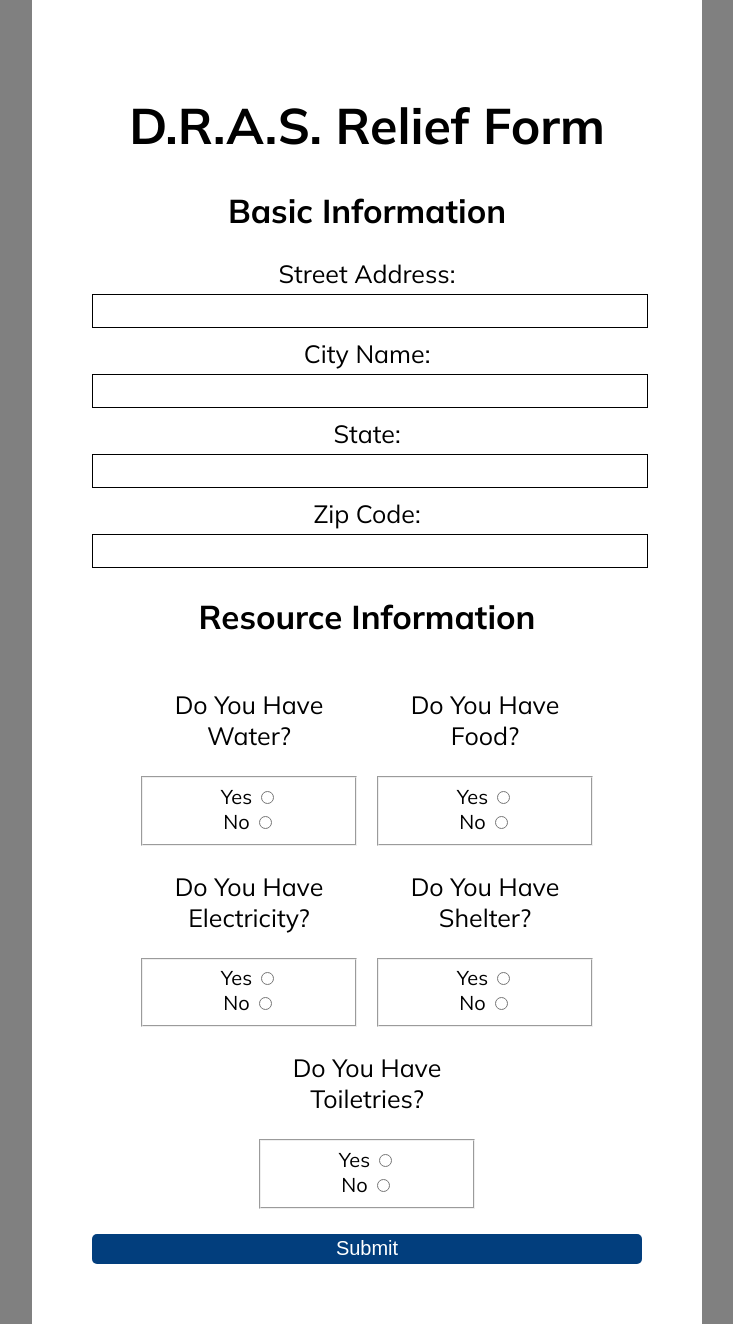
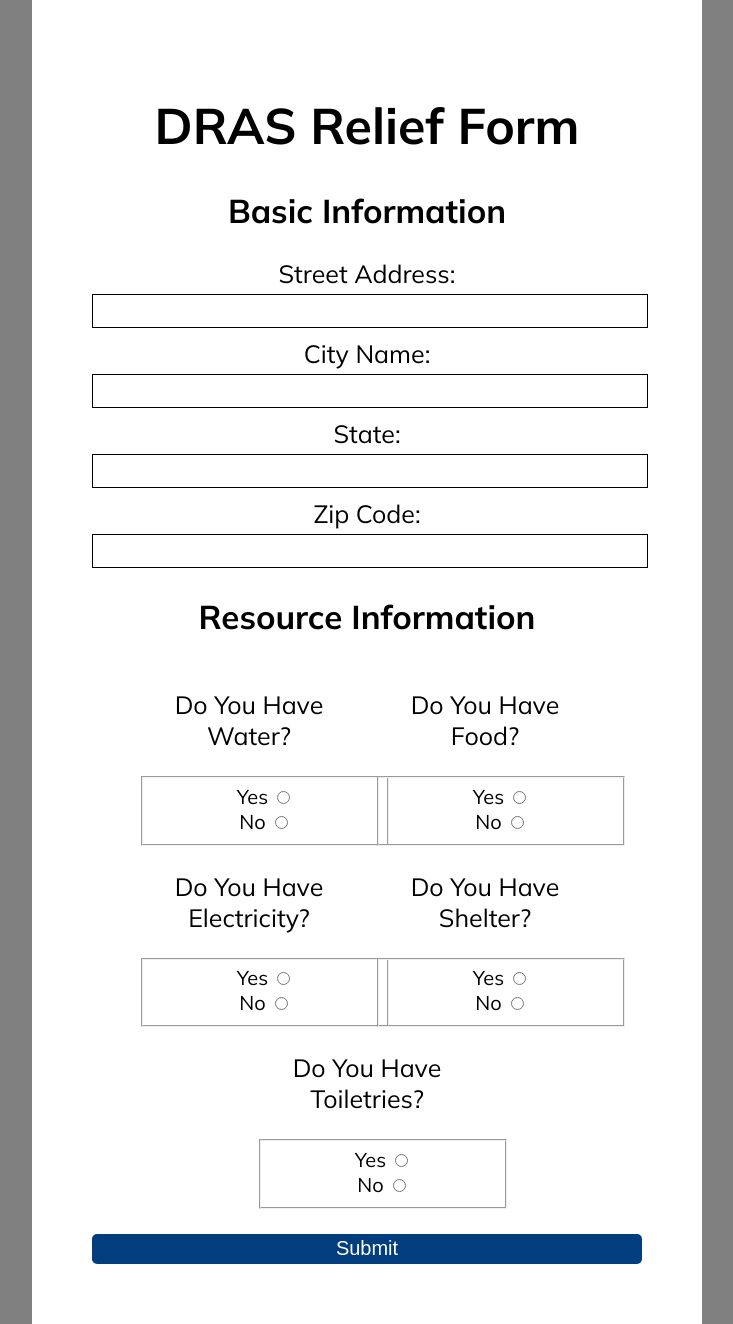
Before and after one commit to noah-hanka/globhack22, a Flask app: template templates/form.html in a window 1280 px wide. Shown: the whole page, without its empty margins (273-1006 px from the left). Run offline with Flask 2, Linux system fonts and the light colour scheme; the template is opened without the code that fills it, so the values that code supplies are empty.

Commit message:
title update

```diff
--- a/static/form.css
+++ b/static/form.css
@@ -72,3 +72,7 @@ form button {
     margin: 0 .5rem 0 .5rem;
     width: 40%;
 }
+
+fieldset {
+    width: 100%;
+}
--- a/templates/admin.html
+++ b/templates/admin.html
@@ -4,7 +4,7 @@
     <meta charset="UTF-8">
     <meta http-equiv="X-UA-Compatible" content="IE=edge">
     <meta name="viewport" content="width=device-width, initial-scale=1.0">
-    <title>D.R.A.S Administrator</title>
+    <title>DRAS Administrator</title>
     <link rel="stylesheet" href="static/base.css">
     <link rel="stylesheet" href="static/admin.css">
     <link rel="preconnect" href="https://fonts.googleapis.com">
@@ -14,7 +14,7 @@
 <body>
     <div id="mainpage">
         <header>
-            <div>D.R.A.S Administrator Page</div>
+            <div>DRAS Administrator Page</div>
             <form action="/admin" method="post">
                 <input type="hidden" name="email" id="" value=email>
                 <input type="hidden" name='password' value=password>
--- a/templates/adminlogin.html
+++ b/templates/adminlogin.html
@@ -3,7 +3,7 @@
     <head>
         <meta charset="UTF-8">
         <meta name="viewport" content="width=device-width, initial-scale=1.0">
-        <title>D.R.A.S Admin Login</title>
+        <title>DRAS Admin Login</title>
         <link rel="stylesheet" href="../static/adminlogin.css">
         <link rel="stylesheet" href="static/base.css">
         <link rel="preconnect" href="https://fonts.googleapis.com">
--- a/templates/complete.html
+++ b/templates/complete.html
@@ -4,7 +4,7 @@
     <meta charset="UTF-8">
     <meta http-equiv="X-UA-Compatible" content="IE=edge">
     <meta name="viewport" content="width=device-width, initial-scale=1.0">
-    <title>D.R.A.S Form Complete</title>
+    <title>DRAS Form Complete</title>
     <link rel="stylesheet" href="static/base.css">
     <link rel="stylesheet" href="static/complete.css">
     <link rel="preconnect" href="https://fonts.googleapis.com">
@@ -13,7 +13,7 @@
 </head>
 <body>
     <main id="main-holder">
-        <p>Thank you for submitting the D.R.A.S form, your information has been processed. If you need to update any information, please redo the form with the button below</p>
+        <p>Thank you for submitting the DRAS form, your information has been processed. If you need to update any information, please redo the form with the button below</p>
         <form id="login-form" method="post" action="/form">
             <input type="hidden" name="email" value={{email}}>
             <input type="hidden" name="password" value={{password}}>
--- a/templates/createAccount.html
+++ b/templates/createAccount.html
@@ -4,7 +4,7 @@
 <head>
     <meta charset="UTF-8">
     <meta name="viewport" content="width=device-width, initial-scale=1.0">
-    <title>D.R.A.S Create Account</title>
+    <title>DRAS Create Account</title>
     <link rel="stylesheet" href="../static/createAccount.css">
     <link rel="stylesheet" href="static/base.css">
     <link rel="preconnect" href="https://fonts.googleapis.com">
--- a/templates/form.html
+++ b/templates/form.html
@@ -4,7 +4,7 @@
 <head>
     <meta charset="UTF-8">
     <meta name="viewport" content="width=device-width, initial-scale=1.0">
-    <title>D.R.A.S. Relief Form</title>
+    <title>DRAS Relief Form</title>
     <link rel="stylesheet" href="static/base.css">
     <link rel="stylesheet" href="static/form.css">
     <link rel="preconnect" href="https://fonts.googleapis.com">
@@ -15,7 +15,7 @@
 
 <body>
     <form id = "form" method = "post" action = "/submitForm">
-        <h1 style = "font-size: 50px;">D.R.A.S. Relief Form</h1>
+        <h1 style = "font-size: 50px;">DRAS Relief Form</h1>
         <h2 style = "font-size: 33px;">Basic Information</h2>
         <input type="hidden" name="email" value={{email}}>
         <input type="hidden" name="password" value={{password}}>
--- a/templates/landingpage.html
+++ b/templates/landingpage.html
@@ -4,7 +4,7 @@
     <meta charset="UTF-8">
     <meta http-equiv="X-UA-Compatible" content="IE=edge">
     <meta name="viewport" content="width=device-width, initial-scale=1.0">
-    <title>D.R.A.S Home</title>
+    <title>DRAS Home</title>
     <link rel="stylesheet" href="static/landingpage.css">
     <link rel="stylesheet" href="static/base.css">
     <link rel="preconnect" href="https://fonts.googleapis.com">
@@ -15,7 +15,7 @@
 <body>
     <div id="mainpage">
         <div id='box'>
-            <h1>D.R.A.S</h1>
+            <h1>DRAS</h1>
             <h2>Disaster Relief Assistance Service</h2>
             <form action="/userlogin" method="get">
                 <button>User Login</button>
--- a/templates/userlogin.html
+++ b/templates/userlogin.html
@@ -4,7 +4,7 @@
 <head>
     <meta charset="UTF-8">
     <meta name="viewport" content="width=device-width, initial-scale=1.0">
-    <title>D.R.A.S User Login</title>
+    <title>DRAS User Login</title>
     <link rel="stylesheet" href="../static/userlogin.css">
     <link rel="stylesheet" href="static/base.css">
     <link rel="preconnect" href="https://fonts.googleapis.com">
```
